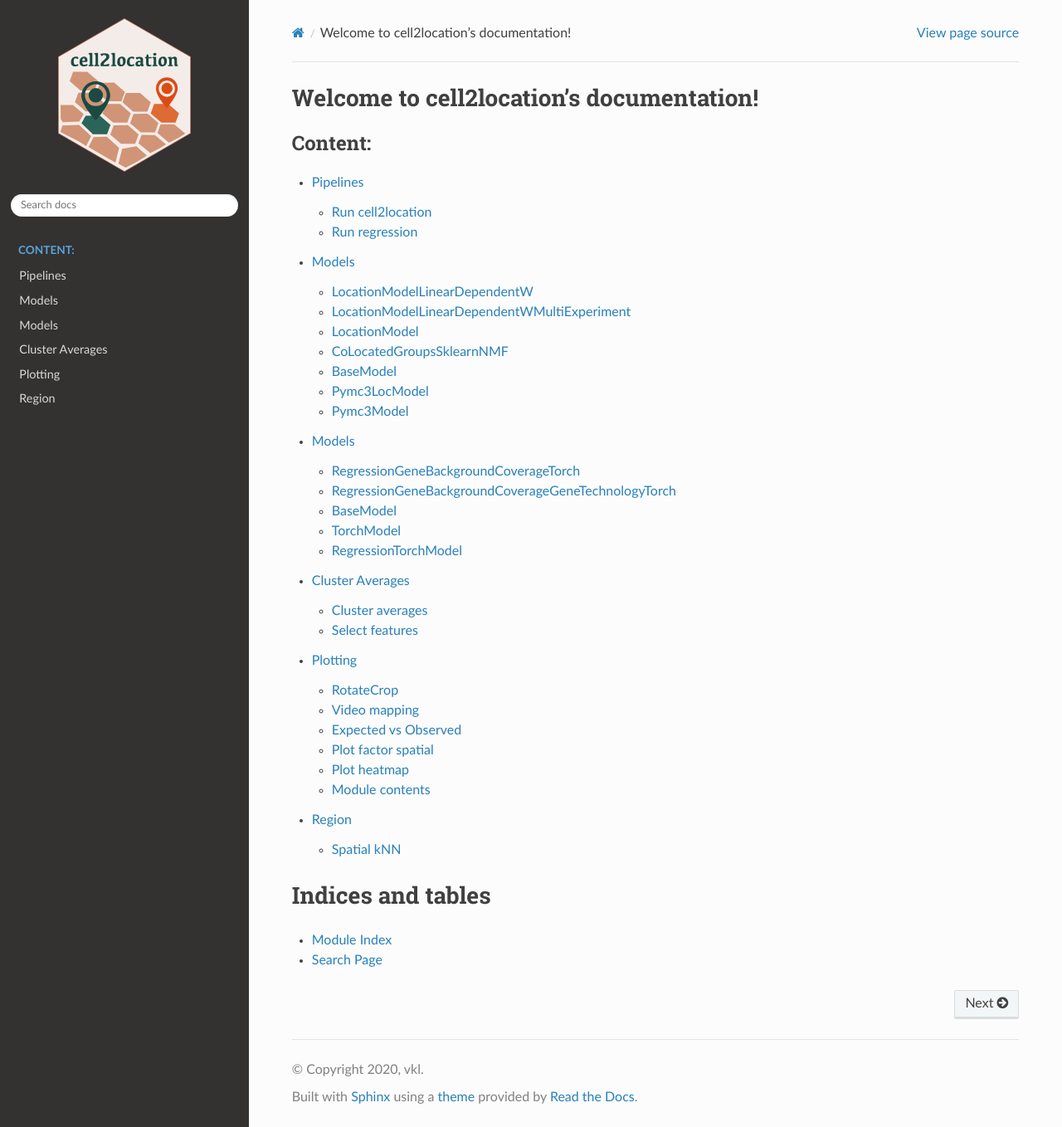
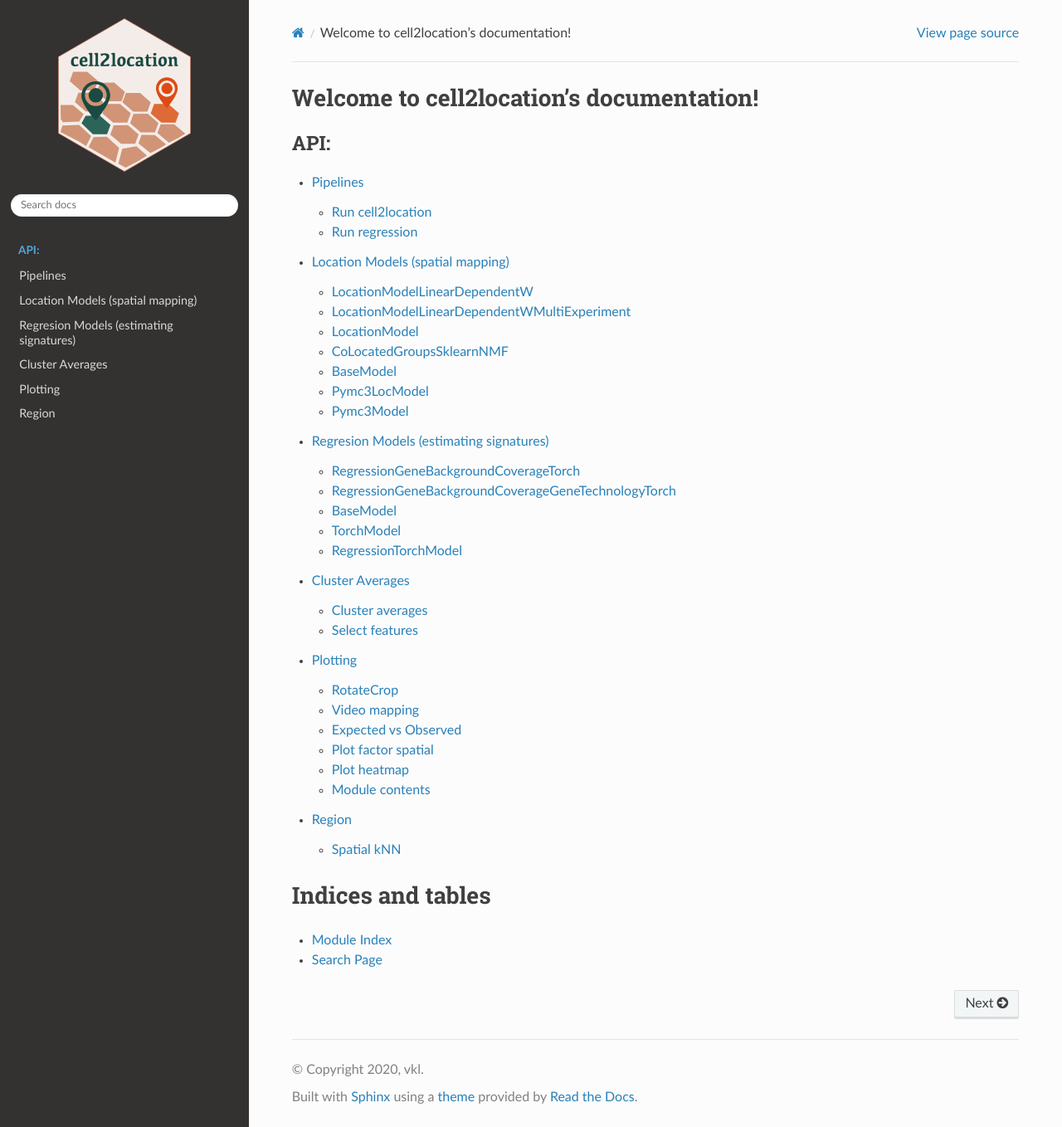
Before and after one commit to BayraktarLab/cell2location, a Sphinx documentation site: the page built from docs/index.rst, in a window 1280 px wide and 1358 px high. Shown: the whole window at 83% size. Built offline with Sphinx 7.4.7 and the Read the Docs theme 2.0.0, drawn with Linux system fonts in a browser that asks for light colours; pages that are not in the unit, such as notebooks, are missing from menus.

Commit message:
small reorganising of docs

```diff
--- a/docs/cell2location.location_models.rst
+++ b/docs/cell2location.location_models.rst
@@ -1,4 +1,4 @@
-Models
+Location Models (spatial mapping)
 ============================
 
 
--- a/docs/cell2location.regression_models.rst
+++ b/docs/cell2location.regression_models.rst
@@ -1,4 +1,4 @@
-Models
+Regresion Models (estimating signatures)
 ============================
 
 RegressionGeneBackgroundCoverageTorch
--- a/docs/index.rst
+++ b/docs/index.rst
@@ -7,8 +7,16 @@
 =========================================
 
 .. toctree::
+   :maxdepth: 1
+   :caption: Tutorials:
+
+   notebooks/cell2location_estimating_signatures
+   notebooks/cell2location_short_demo
+   notebooks/cell2location_short_demo_downstream
+
+.. toctree::
    :maxdepth: 4
-   :caption: Content:
+   :caption: API:
 
    cell2location
    cell2location.location_models
```
Also changed, not shown: other parts of docs/index.rst (+0 -10 lines).
